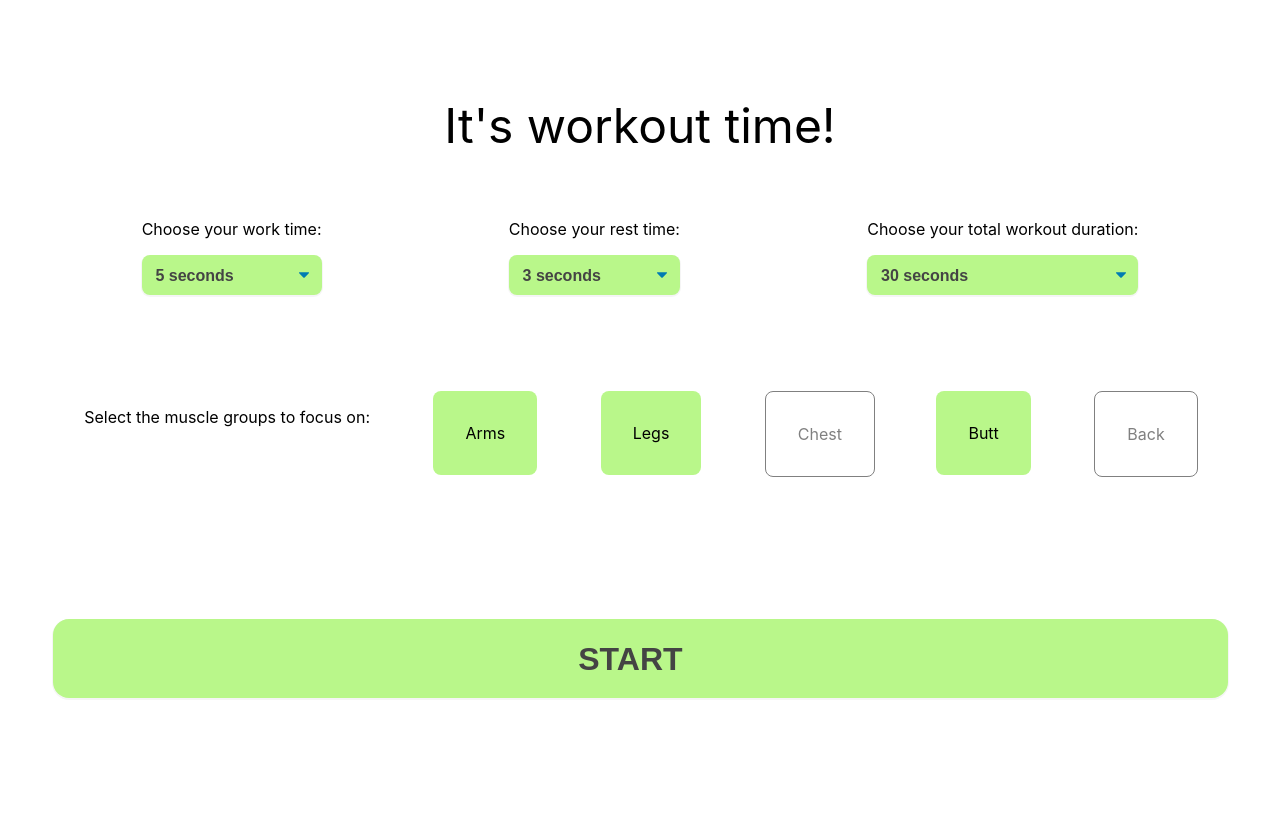
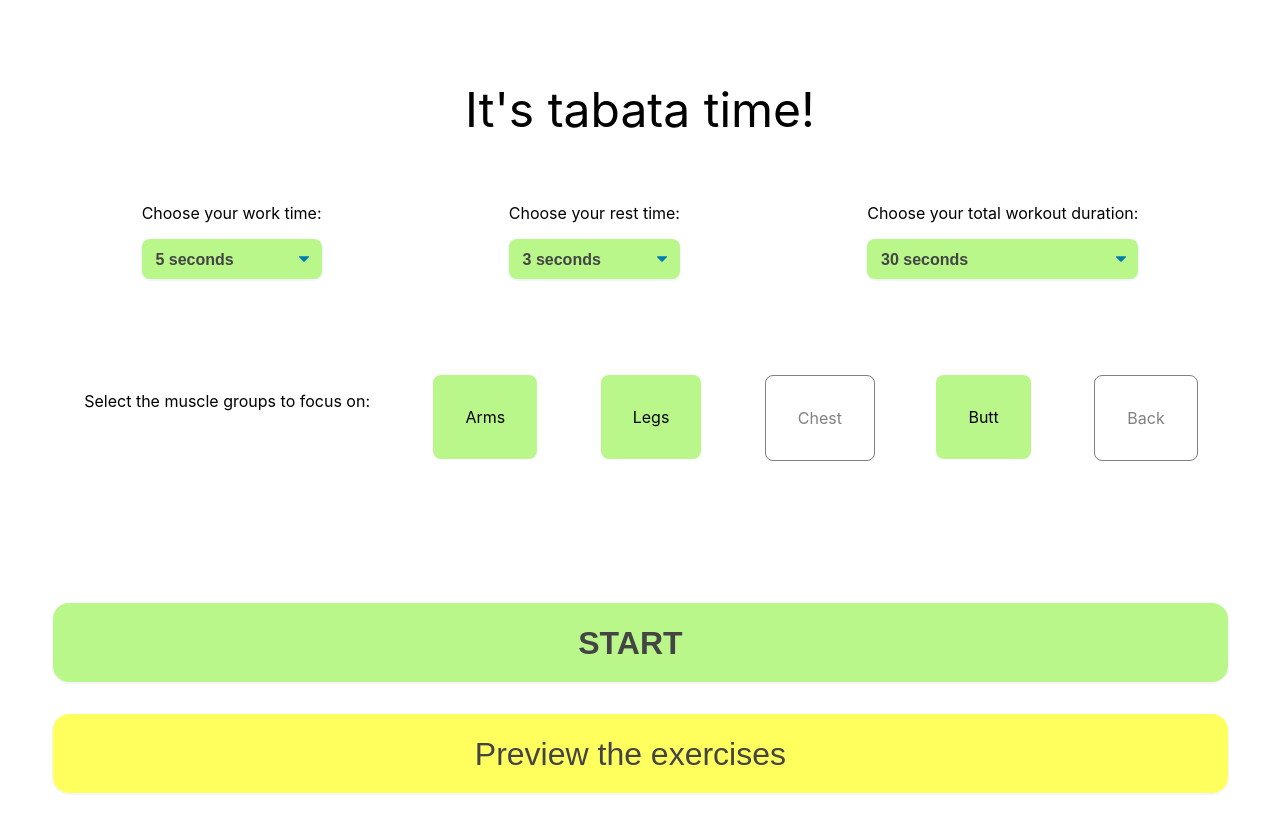
Before and after one commit to natalieweesh/tabata, a React (Create React App) app: page / in a window 1280 px wide. Shown: the top 832 px of the page. Before the commit the page ends 800 px from the top, so only its background shows below. Built offline with nearby package versions, Linux system fonts and the light colour scheme.

Commit message:
add preview of all the exercises

```diff
--- a/src/App.css
+++ b/src/App.css
@@ -1,6 +1,6 @@
 .App {
   text-align: center;
-  padding: 3rem;
+  padding: 2rem 3rem 3rem;
   background:#fff;
 }
 
@@ -122,9 +122,14 @@ button {
 }
 
 .mainRow {
-  height: 80vh;
+  min-height: 80vh;
 }
 
 .settingsRow {
-  height: 50vh;
+  min-height: 50vh;
 }
+
+.previewButton {
+  font-weight: normal;
+  background: #ffff00a1;
+}
--- a/src/App.js
+++ b/src/App.js
@@ -110,6 +110,7 @@ function App() {
   const [currentIntervalCount, setCurrentIntervalCount] = useState(3);
   // const rounds = Math.floor(totalTime / (workTime + restTime))
   const [rounds, setRounds] = useState(null);
+  const [showPreview, setShowPreview] = useState(false);
 
   useEffect(() => {
     if (paused || finished) {
@@ -132,14 +133,17 @@ function App() {
       setCurrentIntervalCount(restTime);
     }
     timer.current = setTimeout(() => {
+      // setTheTime(theTime + 1)
+      if (currentRound * (workTime + restTime) + restTime === theTime + 1) { // start work (after rest is done)
         setTheTime(theTime + 1)
-      if (currentRound * (workTime + restTime) + restTime === theTime + 1) { // start work (after rest is done)
         setResting(false)
         setCurrentIntervalCount(workTime)
       } else if (theTime+1 === (rounds) * (workTime + restTime)) { // finished with whole workout
+        setTheTime(theTime + 1)
         setFinished(true);
         return;
-      } else if ((currentRound + 1) * (workTime + restTime) === theTime) { // start next round, start new exercise
+      } else if ((currentRound + 1) * (workTime + restTime) === theTime+1) { // start next round, start new exercise
+        setTheTime(theTime + 1)
         setResting(true)
         setCurrentRound(currentRound + 1)
         const newIndex = ((exerciseIndex + 1) % (selectedMuscleGroups.length))
@@ -148,13 +152,14 @@ function App() {
         setCurrentExercise(exercises[newMuscleGroup][Math.floor(Math.random() * selectedMuscleGroups[newIndex].length)])
         setCurrentIntervalCount(restTime)
       } else {
+        setTheTime(theTime + 1)
         setCurrentIntervalCount(currentIntervalCount - 1)
       }
     }, 1000)
   }, [finished, paused, theTime, currentRound, rounds, currentExercise, exerciseIndex, selectedMuscleGroups, restTime, totalTime, workTime, currentIntervalCount])
   return (
     <div className="App">
-      {!startedWorkout && <p className="exerciseTitle">It's workout time!</p>}
+      {!startedWorkout && <p className="exerciseTitle">It's tabata time!</p>}
       {!startedWorkout &&
       <div className="settingsRow">
         <div className="row">
@@ -249,6 +254,7 @@ function App() {
 
 
       {currentExercise && (
+        <div>
           <div className="row mainRow">
             <div className="column">
               <p className="exerciseTitle">{currentExercise && currentExercise['title']}</p>
@@ -259,14 +265,17 @@ function App() {
               <p className={resting ? 'restText' : 'workText'}>{resting ? "REST" : "WORK"}</p>
               <p className="countdown">{currentIntervalCount}</p>
           </div>
+        </div>
+          <div className="row">
             <div className="column">
               <p>Time elapsed: {formatTime(theTime)}</p>
+            </div>
           </div>
         </div>
       )}
 
       {finished && <div>
-        <p>YOU FINISHED!</p>
+        <p className="exerciseTitle">YOU FINISHED!</p>
         <p>Total workout time: {formatTime(theTime)}</p>
         <p>Total rounds finished: {currentRound + 1}</p>
       </div>}
@@ -279,6 +288,25 @@ function App() {
             setStartedWorkout(true);
           }
         }} className={startedWorkout && !paused ? 'unpausedButton' : ''}>{!startedWorkout ? ("START") : (paused ? "UNPAUSE" : "PAUSE")}</button>
+        <button className="previewButton" onClick={() => {
+          setShowPreview(!showPreview)
+        }}>{showPreview ? 'Hide the exercises' : 'Preview the exercises'}</button>
+      </div>
+      }
+
+
+      {showPreview && !startedWorkout &&
+        <div className="row">
+          {Object.keys(exercises).map(muscle => {
+            return <div>
+              <p className="exerciseTitle">{muscle} exercises</p>
+              <div className="row">
+              {exercises[muscle].map(exercise => {
+                return <div className="column"><p>{exercise['title']}</p><img src={exercise['img']} alt={exercise['title']}/></div>
+              })}
+              </div>
+            </div>
+          })}
         </div>
       }
 
@@ -290,7 +318,7 @@ function App() {
       <p>exercise index: {exerciseIndex}</p> */}
 
     </div>
-  );
-}
+  )
+};
 
 export default App;
```
Lines whose indentation alone changed are shown as unchanged.
